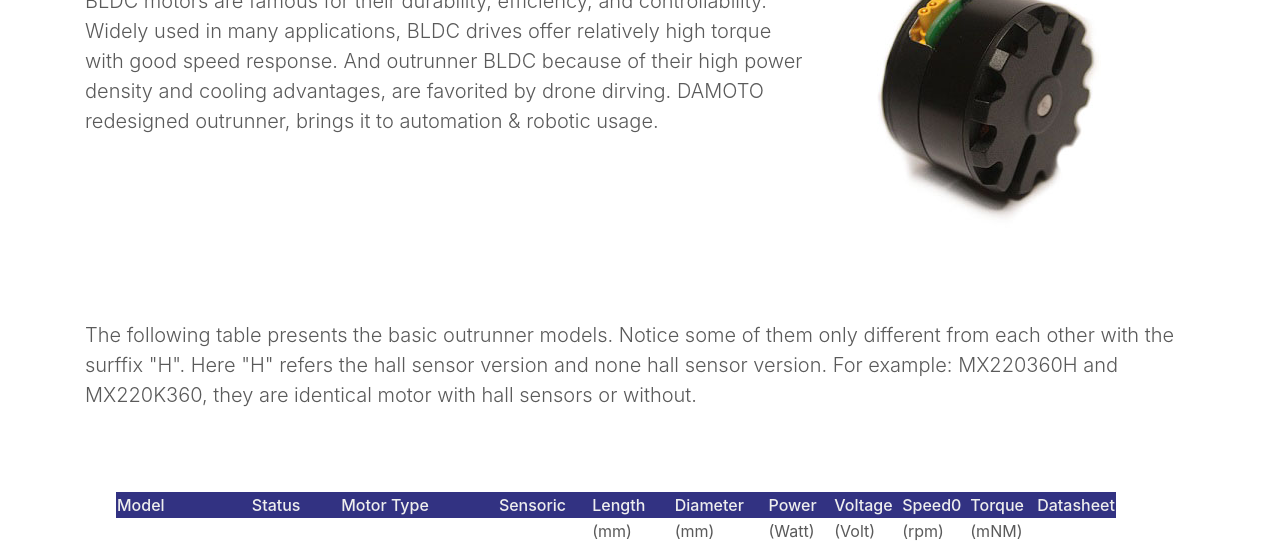
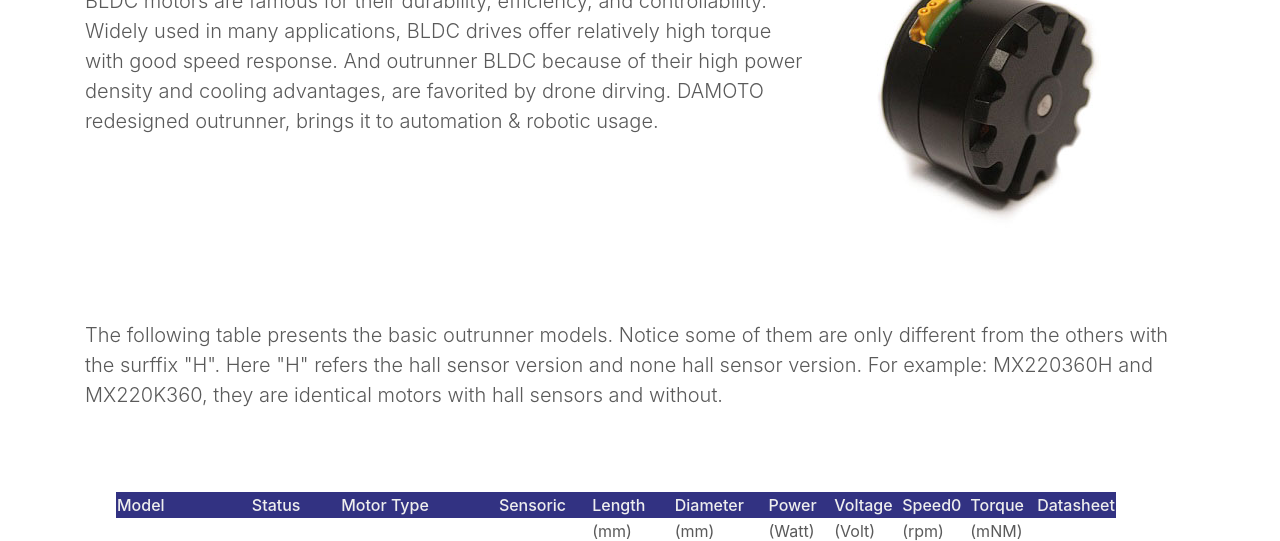
Before and after one commit to fredericchoi/DAMOTOCN, a plain HTML site: page Products.html in a window 1280 px wide. Shown: the part 188-729 px from the top of the page. Drawn offline with Linux system fonts and the light colour scheme.

Commit message:
first test repush to damoto

```diff
--- a/Products.html
+++ b/Products.html
@@ -168,7 +168,7 @@
         </div>
 
         <div class="container" style="margin-top:5rem; margin-bottom:3rem">
-          <p class="lead">The following table presents the basic outrunner models. Notice some of them only different from each other with the surffix "H". Here "H" refers the hall sensor version and none hall sensor version. For example: MX220360H and MX220K360, they are identical motor with hall sensors or without.</p>
+          <p class="lead">The following table presents the basic outrunner models. Notice some of them are only different from the others with the surffix "H". Here "H" refers the hall sensor version and none hall sensor version. For example: MX220360H and MX220K360, they are identical motors with hall sensors and without.</p>
           <p class="lead"></p>
         </div>
       </div>
```
